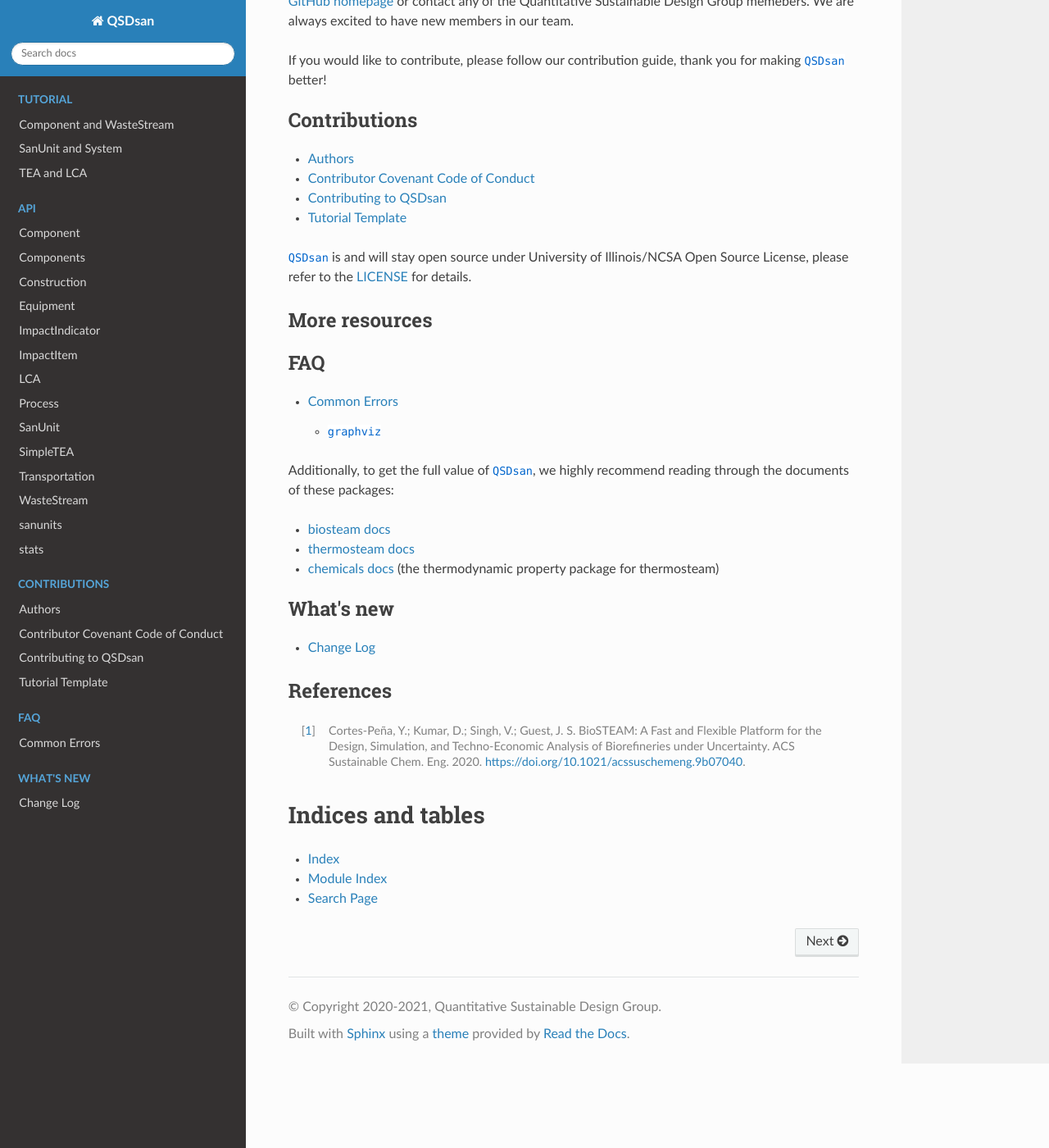
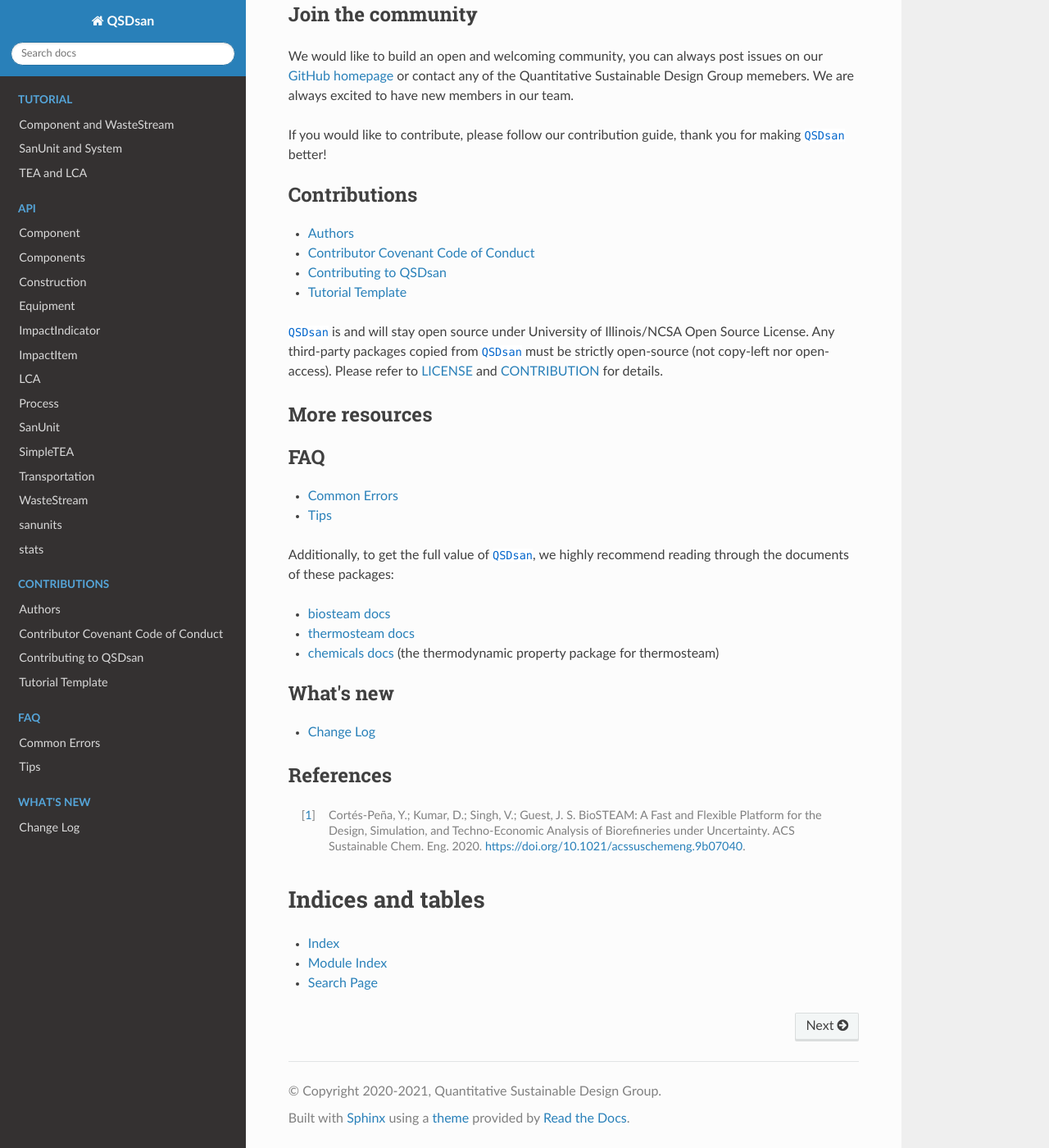
Before and after one commit to QSD-Group/QSDsan, a Sphinx documentation site: the page built from docs/source/index.rst, in a window 1280 px wide and 1400 px high, scrolled down 2913 px. Shown: the whole window at 82% size. Built offline with Sphinx 7.4.7 and the Read the Docs theme 2.0.0, drawn with Linux system fonts in a browser that asks for light colours; some of the changed text lies outside the part shown.

Commit message:
update docs

```diff
--- a/docs/source/AUTHORS.rst
+++ b/AUTHORS.rst
@@ -37,3 +37,8 @@
 - `Jeremy Guest <jsguest@illinois.edu>`_
 - William Tarpeh
 - Roland Cusick
+
+
+Special Acknowledgement
+-----------------------
+- Yoel Cortés-Peña for helping many of the ``QSDsan`` members get started on Python and package development.
--- /dev/null
+++ b/docs/source/include_changelog.rst
@@ -0,0 +1 @@
+.. include:: ../../CHANGELOG.rst
--- /dev/null
+++ b/docs/source/include_contribution.rst
@@ -0,0 +1,5 @@
+.. include:: ../../AUTHORS.rst
+
+.. include:: ../../CODE_OF_CONDUCT.rst
+
+.. include:: ../../CONTRIBUTING.rst
--- a/docs/source/index.rst
+++ b/docs/source/index.rst
@@ -82,6 +82,9 @@
 **Project conception & funding support:**
    - `Jeremy Guest <jsguest@illinois.edu>`_
 
+**Special acknowledgement:**
+   - Yoel Cortés-Peña for helping many of the ``QSDsan`` members get started on Python and package development.
+
 
 Join the community
 ------------------
@@ -93,19 +96,17 @@
    :maxdepth: 1
    :caption: Contributions
 
-   AUTHORS
-   CODE_OF_CONDUCT
-   CONTRIBUTING
+   include_contribution
    for_developers/tutorial_template
 
 
-``QSDsan`` is and will stay open source under University of Illinois/NCSA Open Source License, please refer to the `LICENSE <https://github.com/QSD-Group/QSDsan/blob/master/LICENSE.txt>`_ for details.
+``QSDsan`` is and will stay open source under University of Illinois/NCSA Open Source License. Any third-party packages copied from ``QSDsan`` must be strictly open-source (not copy-left nor open-access). Please refer to `LICENSE <https://github.com/QSD-Group/QSDsan/blob/master/LICENSE.txt>`_ and `CONTRIBUTION <https://qsdsan.readthedocs.io/en/latest/CONTRIBUTING.html>`_ for details.
 
 
 More resources
 --------------
 .. toctree::
-   :maxdepth: 0
+   :maxdepth: 1
    :caption: FAQ
 
    FAQ.rst
@@ -121,12 +122,12 @@
    :maxdepth: 1
    :caption: What's new
 
-   CHANGELOG
+   include_changelog
 
 
 References
 ----------
-.. [1] Cortes-Peña, Y.; Kumar, D.; Singh, V.; Guest, J. S. BioSTEAM: A Fast and Flexible Platform for the Design, Simulation, and Techno-Economic Analysis of Biorefineries under Uncertainty. ACS Sustainable Chem. Eng. 2020. https://doi.org/10.1021/acssuschemeng.9b07040.
+.. [1] Cortés-Peña, Y.; Kumar, D.; Singh, V.; Guest, J. S. BioSTEAM: A Fast and Flexible Platform for the Design, Simulation, and Techno-Economic Analysis of Biorefineries under Uncertainty. ACS Sustainable Chem. Eng. 2020. https://doi.org/10.1021/acssuschemeng.9b07040.
 
 
 Indices and tables
```
Also changed, not shown: other parts of docs/source/index.rst (+3 -3 lines), CHANGELOG.rst (renamed from docs/source/CHANGELOG.rst, +4 -4 lines), CONTRIBUTING.rst (renamed from docs/source/CONTRIBUTING.rst, +8 -2 lines), README.rst (+16 -12 lines), docs/source/FAQ.rst (+11 -0 lines), CODE_OF_CONDUCT.rst (renamed from docs/source/CODE_OF_CONDUCT.rst), 1 other file.
